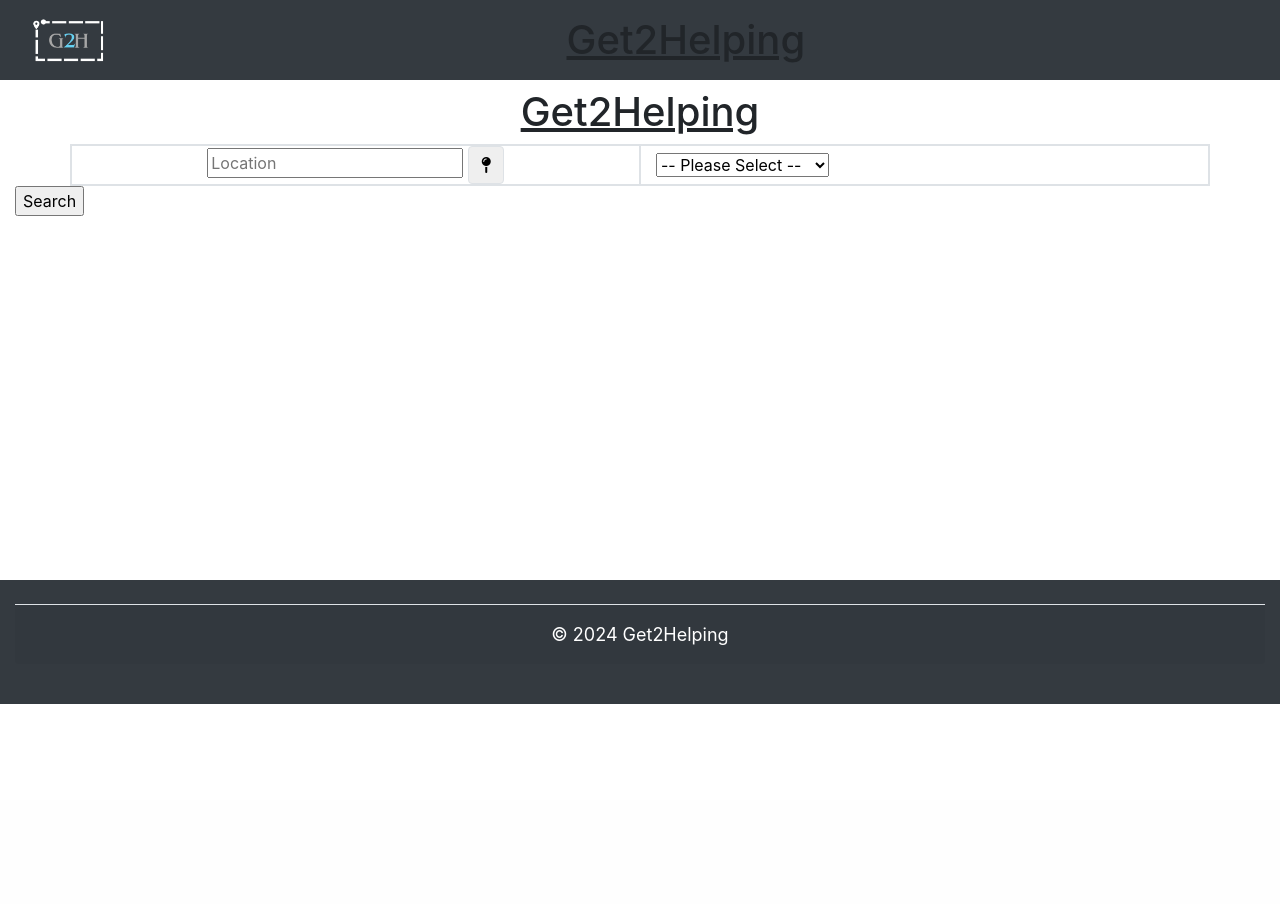
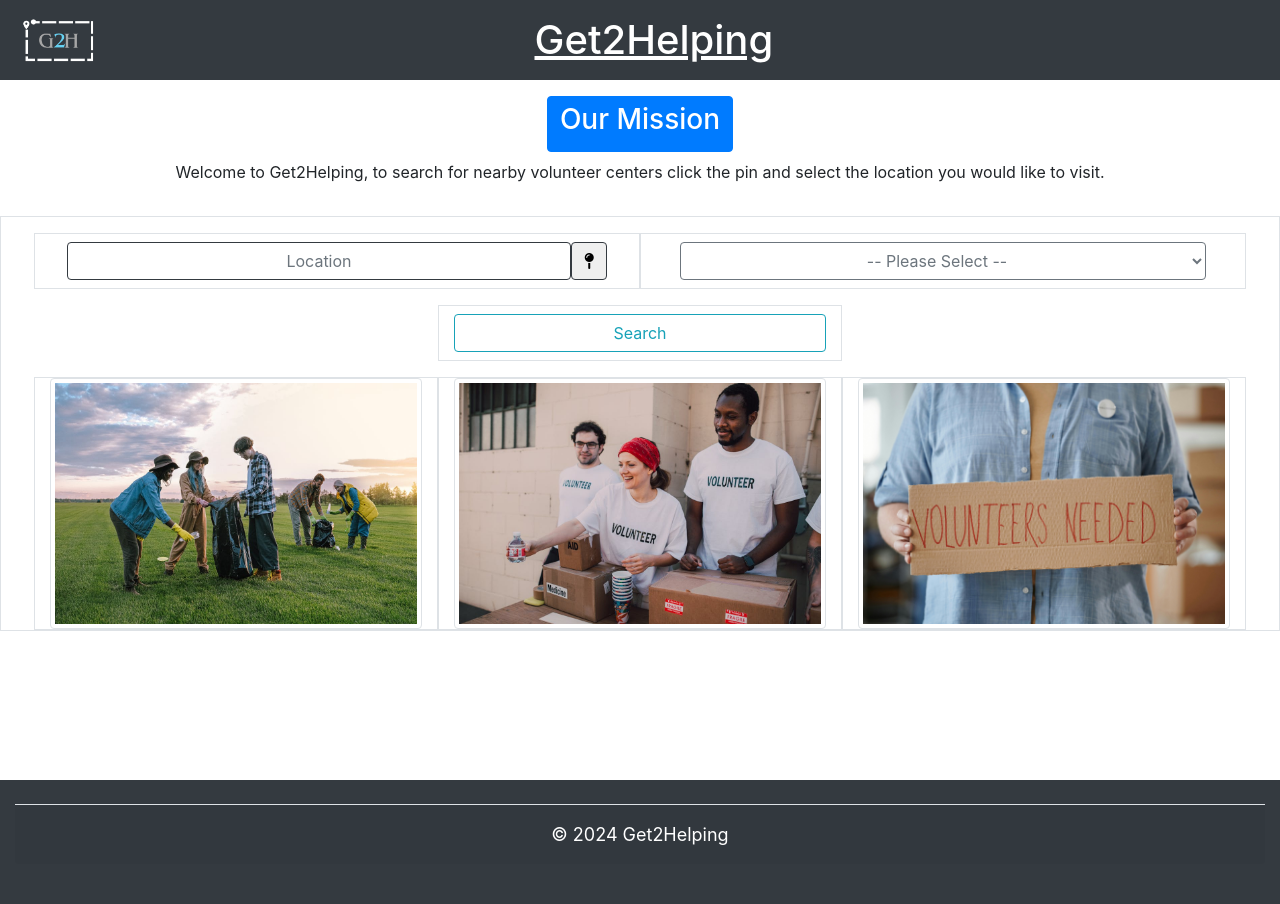
Before and after one commit to abahr35/Get2Helping, a Flask app: page /th in a window 1280 px wide. Before the commit the page ends 704 px from the top, so only its background shows below. Run offline with Flask 3, Linux system fonts and the light colour scheme; some libraries are stand-ins or nearby versions.

Commit message:
massive update to the homepage, tweaked the map code, will switch home page next commit

```diff
--- a/templates/layout.html
+++ b/templates/layout.html
@@ -1,5 +1,5 @@
 <!DOCTYPE html>
-<html lang="en">
+<html lang="en" class="bg-secondary">
 <head>
         <!-- Required meta tags -->
     <meta charset="utf-8">
@@ -13,34 +13,46 @@
     <link rel="script" href="{{ url_for('static', filename='js/map.js') }}">
 
     {% if name %}
-        <title>Flask - {{ name }}</title>
+        <title>Get2Helping - {{ name }}</title>
     {% else %}
-        <title>Flask Page</title>
+        <title>Get2Helping</title>
     {% endif %}
 </head>
     <body class="">
-        <header>
-            <nav class="navbar navbar-expand-lg navbar-dark bg-dark">
-                <div class="container-fluid">
-                    <a class="navbar-brand" href="/">
-                        <img src="{{ url_for('static', filename="images/logo.png")}}" alt="Get2Helping" style="height: 45px">
-                    </a>
-                    <button type="button" class="navbar-toggler" data-bs-toggle="collapse" data-bs-target="#navbarCollapse">
-                        <span class="navbar-toggler-icon"></span>
-                    </button>
-                    <div class="collapse navbar-collapse" id="navbarCollapse">
+{#        <header>#}
+{#            <nav class="navbar navbar-expand-lg navbar-dark bg-dark">#}
+{#                <div class="container-fluid">#}
+{#                    <a class="navbar-brand" href="/">#}
+{#                        <img src="{{ url_for('static', filename="images/logo.png")}}" alt="Get2Helping" style="height: 45px">#}
+{#                    </a>#}
+{#                    <button type="button" class="navbar-toggler" data-bs-toggle="collapse" data-bs-target="#navbarCollapse">#}
+{#                        <span class="navbar-toggler-icon"></span>#}
+{#                    </button>#}
+{#                    <div class="collapse navbar-collapse" id="navbarCollapse">#}
 {#                        <div class="navbar-nav">#}
 {#                            <a href="{{ url_for('home') }}" class="nav-item nav-link">Home</a>#}
 {#                            <a href="{{ url_for('about') }}" class="nav-item nav-link">Our Mission</a>#}
 {#                        </div>#}
-                    </div>
-                    <div class="container-fluid justify-content-lg-center">
-                        <h1 class="text-center pt-2"><u>Get2Helping</u></h1>
+{#                    </div>#}
+{#                </div>#}
+{#            </nav>#}
+{#        </header>#}
+        <div class="navbar navbar-expand-lg navbar-dark bg-dark">
+            <div class="row container-fluid justify-content-md-center">
+                <div class="col-md-auto d-flex justify-content-center">
+                    <a class="navbar-brand" href="/">
+                        <img src="{{ url_for('static', filename="images/logo.png")}}" alt="Get2Helping" style="height: 45px">
+                    </a>
+                </div>
+                <div class="col-lg-11">
+                    <div class="pr-3">
+                        <h1 class="text-center mr-5 text-white pt-2"><u>Get2Helping</u></h1>
                     </div>
                 </div>
-            </nav>
-        </header>
-        <div style="min-height: 500px;">
+            </div>
+        </div>
+
+        <div class="" style="min-height: 700px;">
         {% block content %}{% endblock %}
         </div>
         <!-- Optional JavaScript -->
--- a/templates/test_home.html
+++ b/templates/test_home.html
@@ -1,51 +1,75 @@
 {% extends "layout.html" %}
 {% block content %}
-    <div class="container-fluid justify-content-lg-center">
-        <h1 class="text-center pt-2"><u>Get2Helping</u></h1>
+    <div class="text-center py-3">
+        <a class="btn btn-primary" href="{{ url_for("about") }}" role="button"><h3>Our Mission</h3></a>
+        <div>
+            <p class="pt-2">
+                Welcome to Get2Helping, to search for nearby volunteer centers click the pin and select the location you would like to visit.
+            </p>
         </div>
+    </div>
+{#    <div class="container-fluid justify-content-lg-center">#}
+{#        <h1 class="text-center pt-2"><u>Get2Helping</u></h1>#}
+{#    </div>#}
     <div>
         <form method="post" action="">
             {{ form.hidden_tag() }}
             <fieldset>
-                <div class="container border">
-                    <div class="row">
+                <div class="container-fluid mx-auto px-xl-5 border">
+                    <div class="row mt-3">
 {#                            {{ form.town.label() }}#}
                         <div class="col border text-center">
+                            <div class="row justify-content-center">
                             {% if form.town.errors %}
-                            <div class="d-flex align-items-center">
-                            {{ form.town() }}
+                                <div class="d-flex align-items-center col">
+                                    {{ form.town(class="btn-outline-secondary form-control rounded-lg py-1 text-center") }}
                                 </div>
-                        <button type="button" class="btn btn-default border " onclick="getLocation()">
+                            <button type="button" class="col btn btn-default border" onclick="getLocation()">
                                 <i class="fa fa-map-pin"></i>
                             </button>
                             {% for error in form.town.errors %}
                                 <span>{{ error }}</span>
                             {% endfor %}
                             {% else %}
-                        {{ form.town() }}
-                        <button type="button" class="btn btn-default border" onclick="getLocation()">
+                                {{ form.town(class="col-10 py-1 my-2 form-control rounded-lg py-1 text-center border-dark") }}
+                                <button type="button" class="col-auto my-2 btn btn-default border-dark" onclick="getLocation()">
                                     <i class="fa fa-map-pin"></i>
                                 </button>
                             {% endif %}
                             </div>
+                        </div>
 {#                  {{ form.topic.label() }}#}
-                        <div class="col border  d-flex align-items-center text-center">
+                        <div class="col border d-flex align-items-center text-center">
                             {% if form.topic.errors %}
                                 {{ form.topic() }}
                                 {% for error in form.topic.errors %}
                                     <span>{{ error }}</span>
                                 {% endfor %}
                             {% else %}
-                                {{ form.topic() }}
+                                {{ form.topic(class="btn-outline-secondary form-control rounded-lg py-1 mx-4 text-center") }}
                             {% endif %}
+                        </div>
+                    </div>
+                    <div class="row mt-3">
+                        <div class="col-4"></div>
+                        <div class="col text-center border py-2">
+                            {{ form.submit(class="btn btn-outline-info btn-block") }}
+                        </div>
+                        <div class="col-4"></div>
+                    </div>
+                    <div class="row mt-3">
+                        <div class="col text-center border">
+                            <img class="img-thumbnail rounded " src="{{ url_for("static", filename="images/image3.jpg" ) }}" >
+                        </div>
+                        <div class="col text-center border">
+                            <img class="img-thumbnail rounded " src="{{ url_for("static", filename="images/image2.jpg" ) }}" >
+                        </div>
+                        <div class="col text-center border">
+                            <img class="img-thumbnail rounded " src="{{ url_for("static", filename="images/image1.jpg" ) }}" >
                         </div>
                     </div>
                 </div>
             </fieldset>
-            <div class="container-fluid">
-                {{ form.submit() }}
-            </div>
-
         </form>
     </div>
     <script>
```
Also changed, not shown: templates/ResultingMaps.html (+11 -2 lines). Lines whose indentation alone changed are shown as unchanged.
